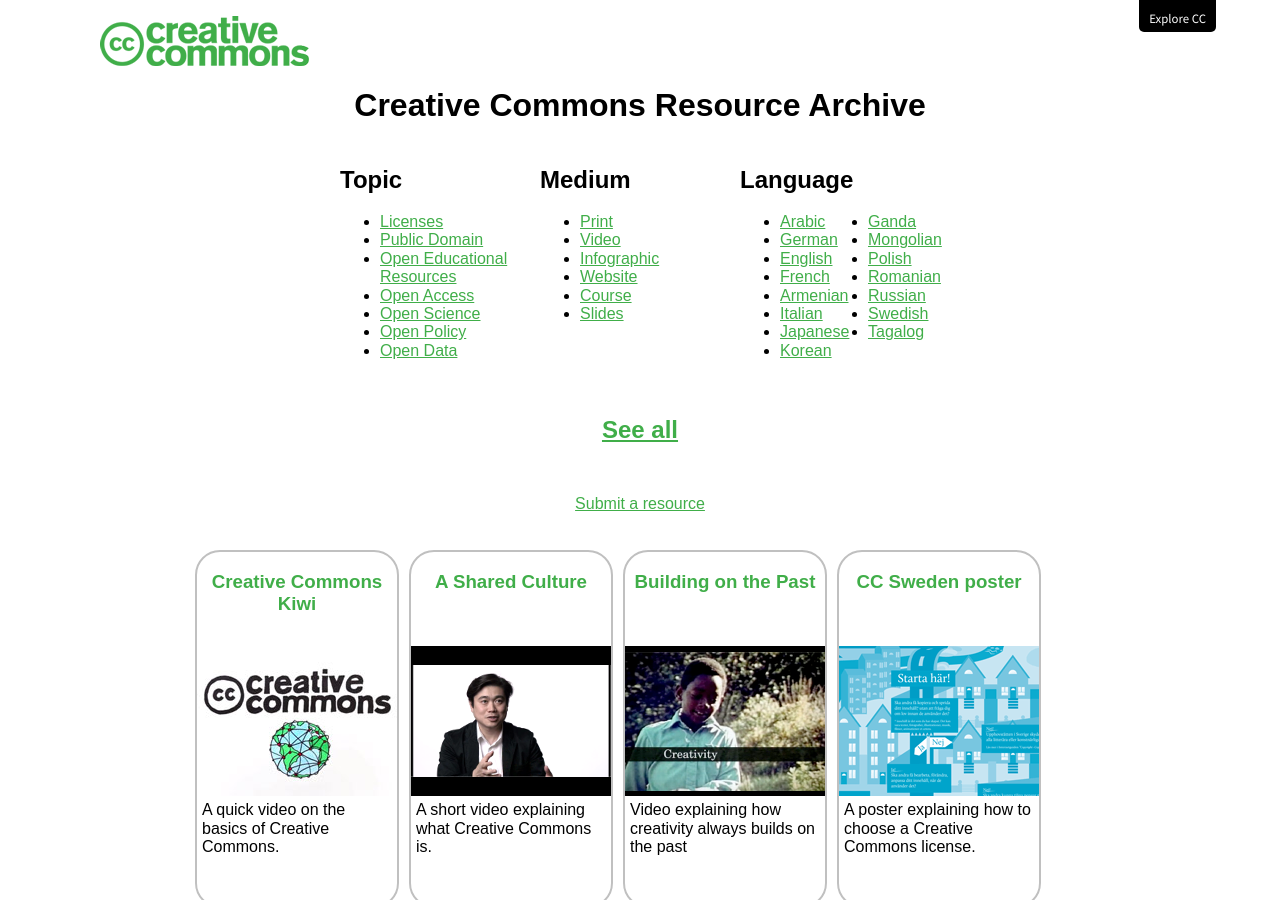
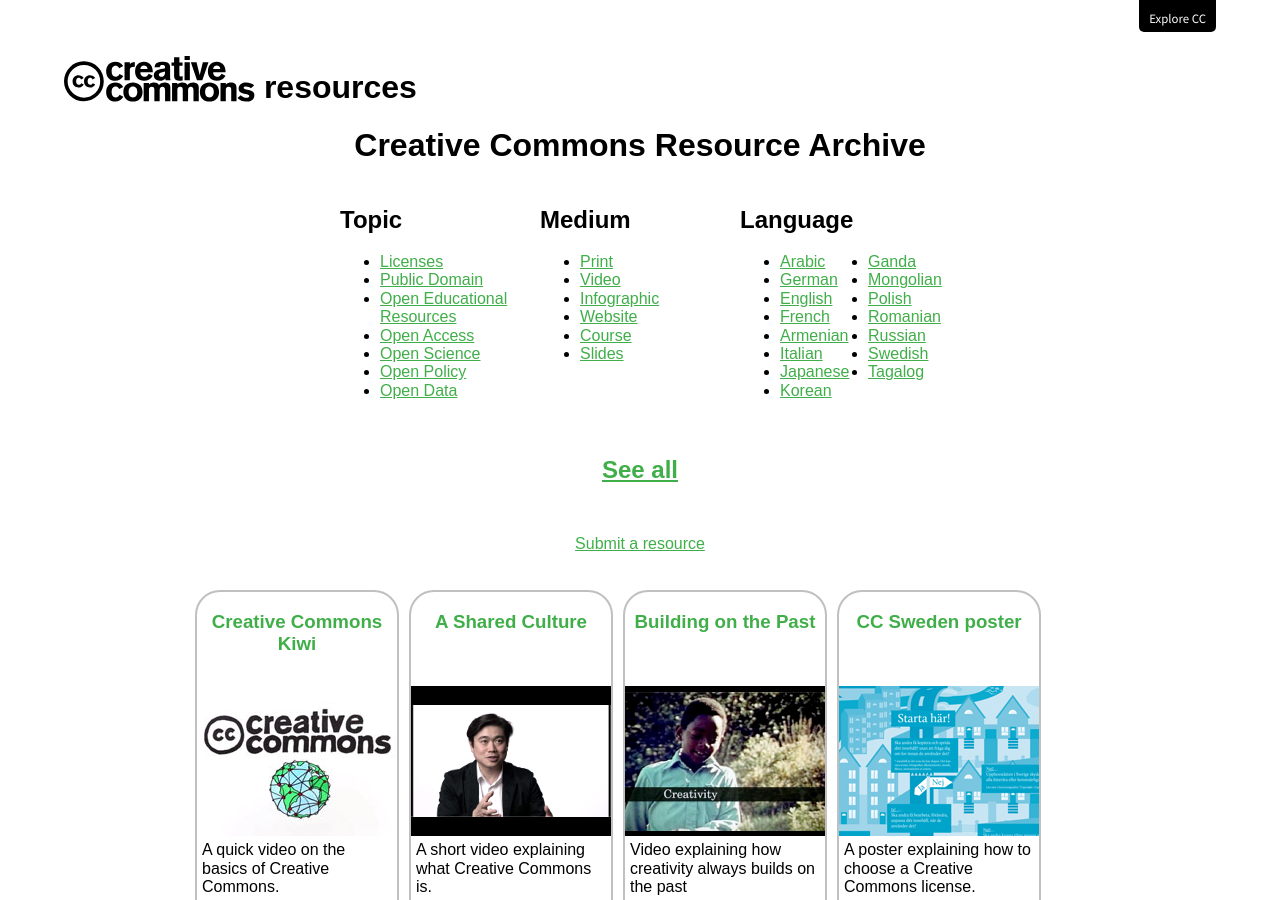
Before and after one commit to creativecommons/cc-resource-archive, a Jekyll site: the page built from docs/index.html, in a window 1280 px wide and 900 px high. Built offline with Jekyll 4.4.1, drawn with Linux system fonts in a browser that asks for light colours; nearby versions of some CDN libraries; library files that are not in the unit come from our copies; grey boxes are pictures that could not be loaded.

Commit message:
logo changes

```diff
--- a/docs/_includes/header.html
+++ b/docs/_includes/header.html
@@ -37,6 +37,9 @@
 
 <!-- Main Content -->
 
-<a href="//creativecommons.org/">
-    <div id="bannercc"></div>
-</a>
+<div class="masthead">
+    <h1>
+        <a class="identity-logo" href="/">Creative Commons</a>
+        <span class="tagline">resources</span>
+    </h1>
+</div>
```
